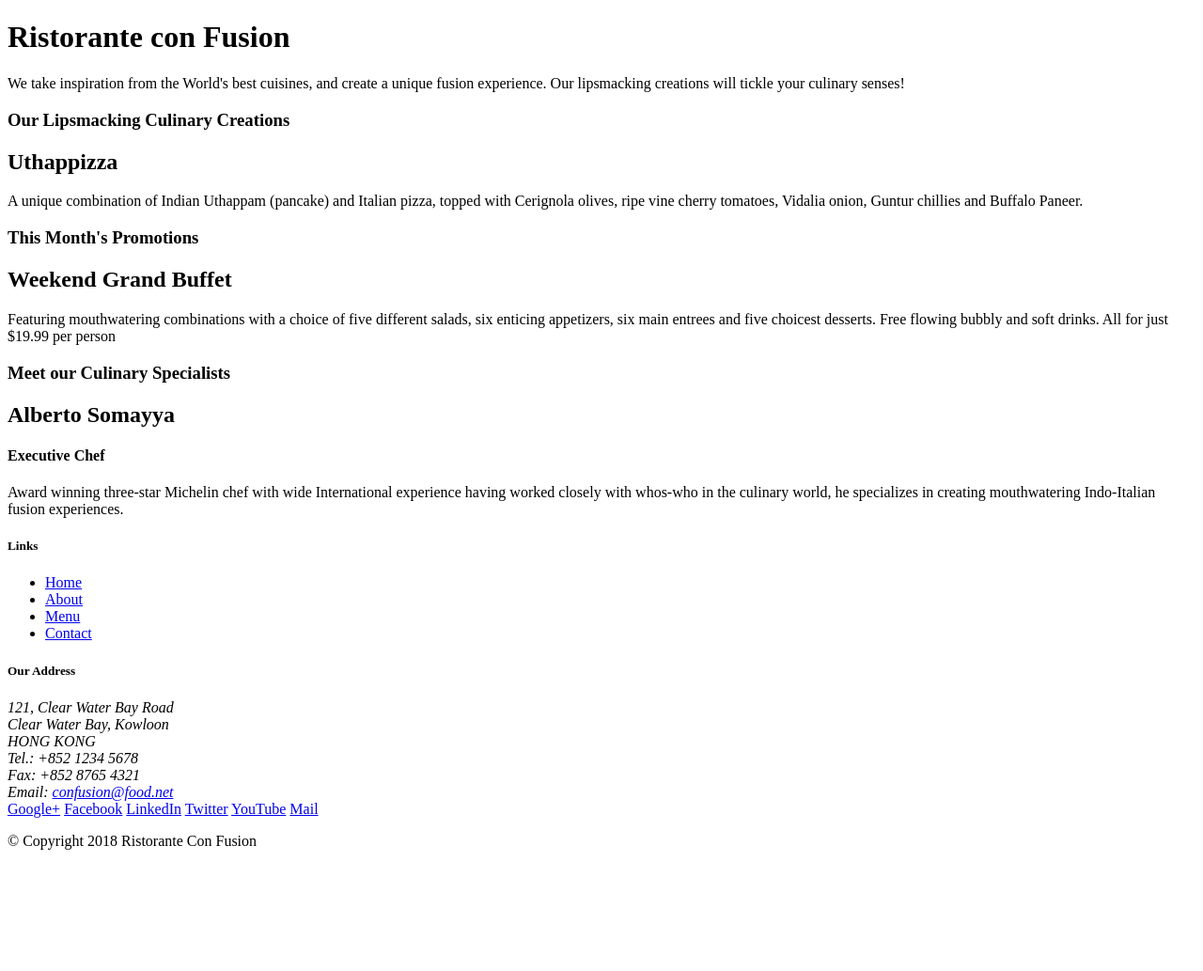
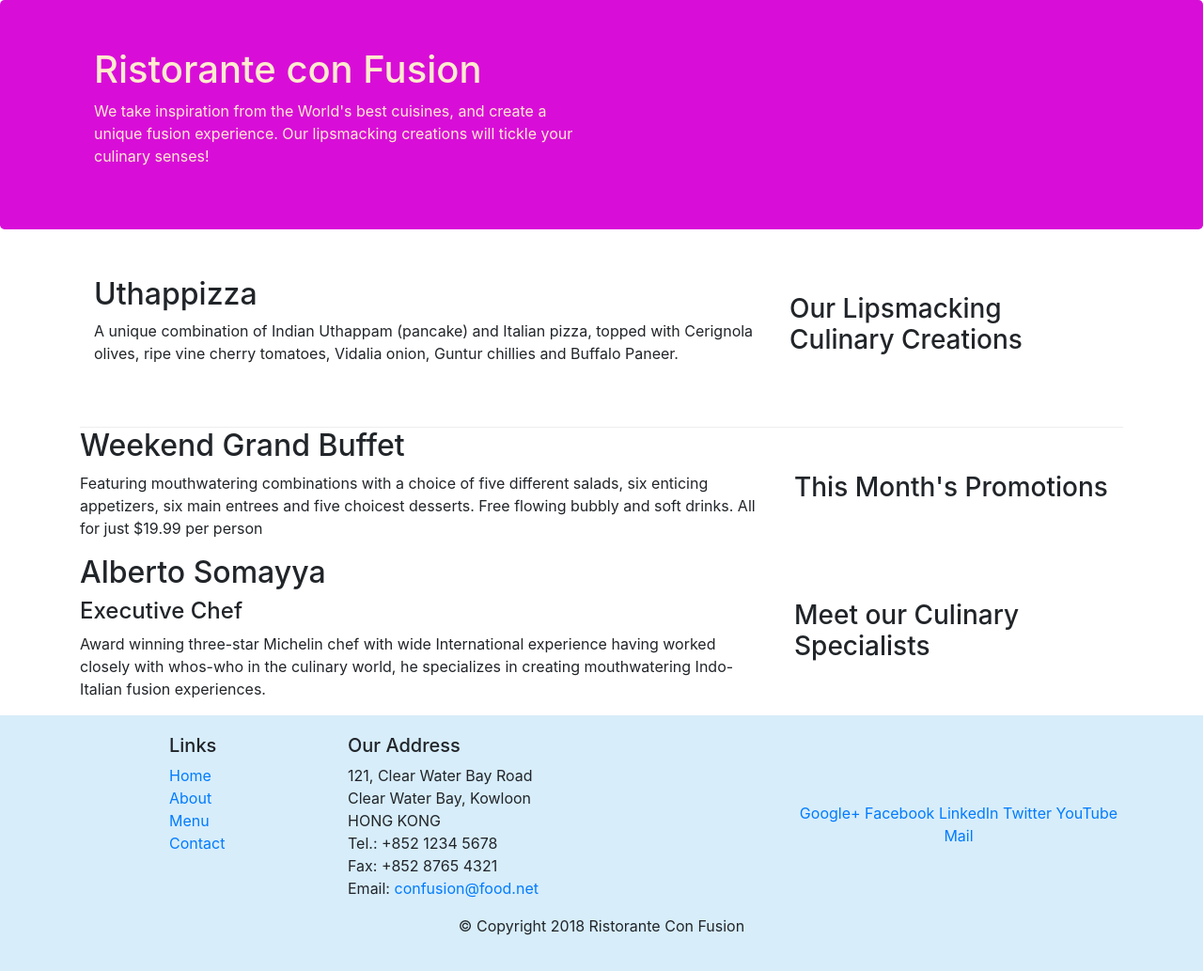
Before and after one commit to Abhinav-Vijay-Walunj/Projects, a website: page index.html in a window 1280 px wide. Shown: the whole page at 94% size. Before the commit the page ends 920 px from the top, so only its background shows below. Drawn offline with nearby package versions, Linux system fonts and the light colour scheme.

Commit message:
First Assignment

```diff
--- /dev/null
+++ b/CSS/styles.css
@@ -0,0 +1,32 @@
+.row-header{
+    margin: 0px;
+    padding: 0px;
+
+}
+
+.row-content{
+    margin: 0px;
+    padding: 50px 0px 50px 0px;
+    border-bottom: 1px ridge;
+    min-height: 400pxo;
+}
+
+.footer{
+    background-color: rgb(215, 237, 250);
+    padding: 20px 0px 20px 0px;
+    margin: 0px auto;
+
+}
+
+.jumbotron{
+    padding: 50px 20px 50px 20px;
+    margin: 0px;
+    background:rgb(216, 14, 216);
+    color: blanchedalmond;
+}
+
+.address{
+    font-size: 80%;
+    margin: 0px;
+    color: black;
+}
--- a/index.html
+++ b/index.html
@@ -2,51 +2,61 @@
 <html lang="en">
 
 <head>
+    <!-- Required meta tags always come first -->
+    <meta charset="utf-8">
+    <meta name="viewport" content="width=device-width, initial-scale=1, shrink-to-fit=no">
+    <meta http-equiv="x-ua-compatible" content="ie=edge">
+
+    <!-- Bootstrap CSS -->
+    <link rel="stylesheet" href="node_modules/bootstrap/dist/css/bootstrap.min.css">
+    <link rel="stylesheet" href="CSS/styles.css">
     <title>Ristorante Con Fusion</title>
 </head>
 
 <body>
-
-    <header>
-        <div>
-            <div>
-                <div>
+<!-- jumbotron makes the content inside it as big  -->
+    <header class="jumbotron">
+        <div class="container">
+            <div class="row row-header">
+                <div class="col-12 col-sm-6">
+                    <!-- in entire row xtra small use 6 cols of 12 -->
                     <h1>Ristorante con Fusion</h1>
                     <p>We take inspiration from the World's best cuisines, and create a unique fusion experience. Our lipsmacking creations will tickle your culinary senses!</p>
                 </div>
-                <div>
+                <div class="col-12 col-sm">
                 </div>
             </div>
         </div>
     </header>
-
-    <div>
-        <div>
-            <div>
+<!-- when we apply class container it it get seperate from other page and we can apply now css and etc to it seperately. -->
+    <div class="container">
+        <div class="row row-content align-items-center">
+            <div class="col-12 col-sm-4 order-sm-last col-md-4">
                 <h3>Our Lipsmacking Culinary Creations</h3>
             </div>
-            <div>
+            <div class="col col-sm order-sm-first col-md">
+                <!-- remaining cols taken by remaining web page -->
                 <h2>Uthappizza</h2>
                 <p>A unique combination of Indian Uthappam (pancake) and Italian pizza, topped with Cerignola olives, ripe vine cherry tomatoes, Vidalia onion, Guntur chillies and Buffalo Paneer.</p>
             </div>
         </div>
 
 
-        <div>
-            <div>
+        <div class="row row-conent align-items-center">
+            <div class="col-12 col-sm-4 order-sm-last col-md-4">
                 <h3>This Month's Promotions</h3>
             </div>
-            <div>
+            <div class="col col-sm order-sm-first col-md">
                 <h2>Weekend Grand Buffet</h2>
                 <p>Featuring mouthwatering combinations with a choice of five different salads, six enticing appetizers, six main entrees and five choicest desserts. Free flowing bubbly and soft drinks. All for just $19.99 per person </p>
             </div>
         </div>
 
-        <div>
-            <div>
+        <div class="row row-conent align-items-center">
+            <div class="col-12 col-sm-4 order-sm-last col-md-4">
                 <h3>Meet our Culinary Specialists</h3>
             </div>
-            <div>
+            <div class="col col-sm order-sm-first col-md">
                 <h2>Alberto Somayya</h2>
                 <h4>Executive Chef</h4>
                 <p>Award winning three-star Michelin chef with wide International experience having worked closely with whos-who in the culinary world, he specializes in creating mouthwatering Indo-Italian fusion experiences. </p>
@@ -54,19 +64,19 @@
         </div>
     </div>
 
-    <footer>
-        <div>
-            <div>
-                <div>
+    <footer class="footer">
+        <div class="container">
+            <div class="row row-conent">
+                <div class="col-4 offset-1 col-sm-2">
                     <h5>Links</h5>
-                    <ul>
+                    <ul class="list-unstyled">
                         <li><a href="#">Home</a></li>
                         <li><a href="#">About</a></li>
                         <li><a href="#">Menu</a></li>
                         <li><a href="#">Contact</a></li>
                     </ul>
                 </div>
-                <div>
+                <div class="col-7 col-sm-5">
                     <h5>Our Address</h5>
                     <address>
 		              121, Clear Water Bay Road<br>
@@ -77,8 +87,8 @@
 		              Email: <a href="mailto:confusion@food.net">confusion@food.net</a>
 		           </address>
                 </div>
-                <div>
-                    <div>
+                <div class="col-12 col-sm-4 align-self-center">
+                    <div class="text-center">
                         <a href="http://google.com/+">Google+</a>
                         <a href="http://www.facebook.com/profile.php?id=">Facebook</a>
                         <a href="http://www.linkedin.com/in/">LinkedIn</a>
@@ -88,14 +98,19 @@
                     </div>
                 </div>
            </div>
-           <div>
-                <div>
+           <div class="row justify-content-center">
+                <div class="col-auto">
                     <p>© Copyright 2018 Ristorante Con Fusion</p>
                 </div>
            </div>
         </div>
     </footer>
+<!-- jQuery first, then Popper.js, then Bootstrap JS. -->
+    <script src="node_modules/jquery/dist/jquery.slim.min.js"></script>
+    <script src="node_modules/popper.js/dist/umd/popper.min.js"></script>
+    <script src="node_modules/bootstrap/dist/js/bootstrap.min.js"></script>
 
+    <!-- as css loads on page in flow so we want it first but as js make changes later on as per need so it get later on and  -->
 </body>
 
 </html>
```
Also changed, not shown: aboutus.html (added, +116 -0 lines), package.json (+6 -1 lines), 1 other file.
